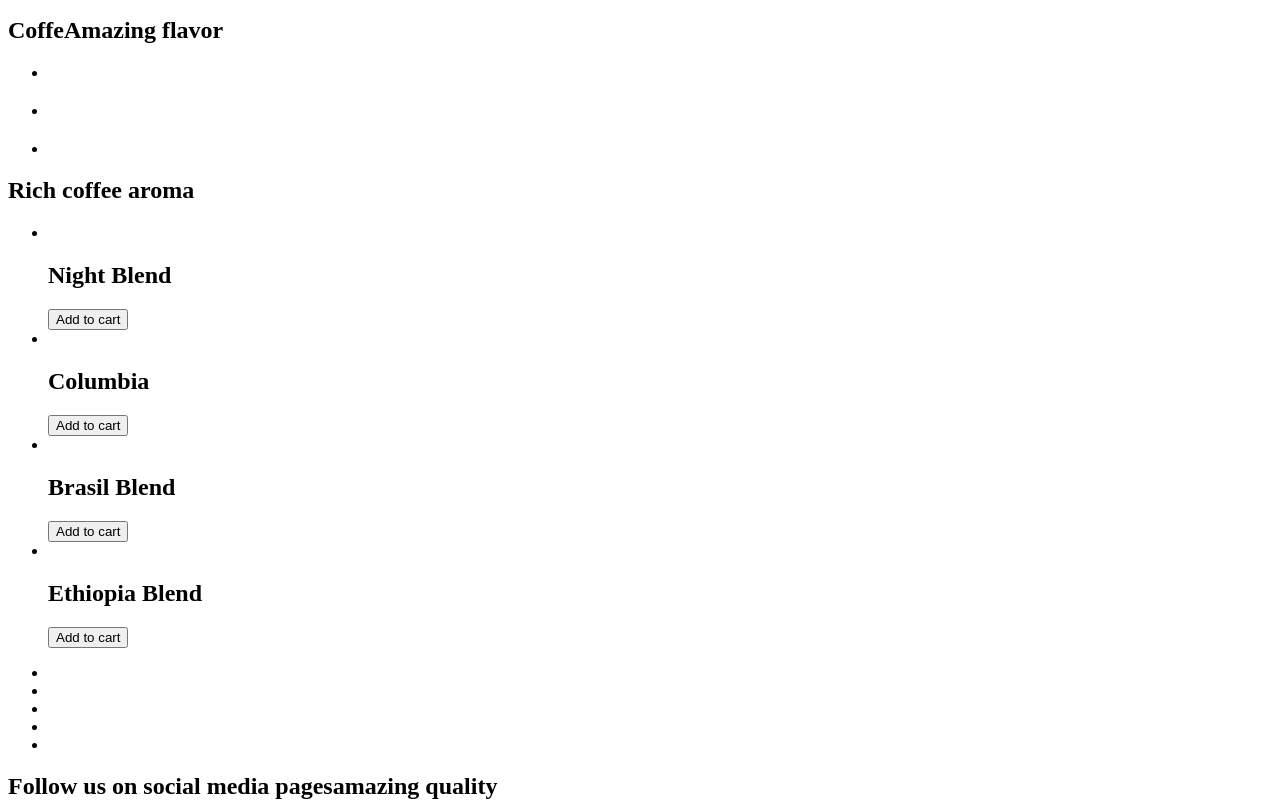
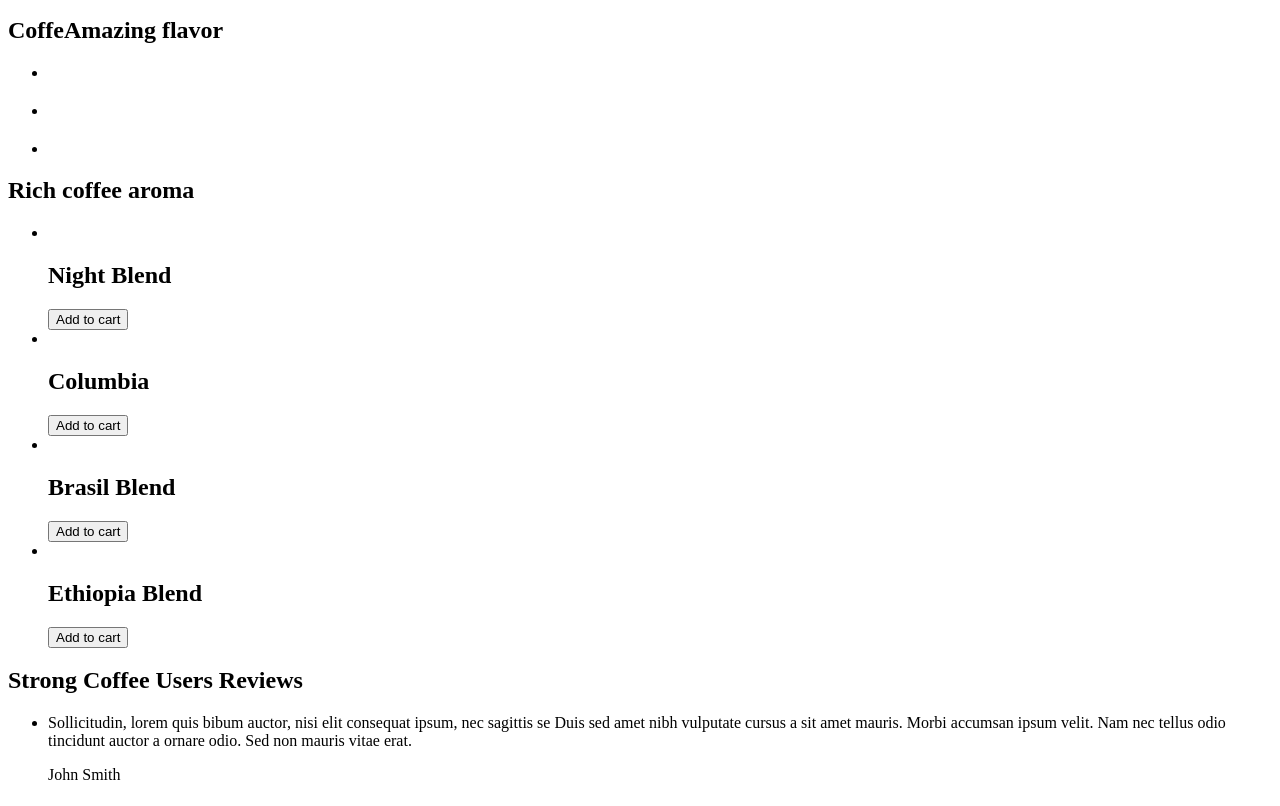
Before and after one commit to hkoziak/web_design_practice, a plain HTML site: page index.html in a window 1280 px wide. Shown: the part 101-907 px from the top of the page. Drawn offline with Linux system fonts and the light colour scheme.

Commit message:
section reviews

```diff
--- a/index.html
+++ b/index.html
@@ -72,8 +72,15 @@
         </section>
 
         <section id="reviews">
+            <h2>Strong Coffee <span>Users Reviews</span></h2>
+                <ul>
+                    <li>
+                        <p>Sollicitudin, lorem quis bibum auctor, nisi elit consequat ipsum, nec sagittis se Duis sed amet nibh vulputate cursus a sit amet mauris. Morbi accumsan ipsum velit. Nam nec tellus odio tincidunt auctor a ornare odio. Sed non mauris vitae erat.</p>
+                        <p>John Smith</p>
+                    </li>
+                </ul>
+        </section>
 
-        </section>
         <section id="gallery">
         	<ul>
         		<li>
```
